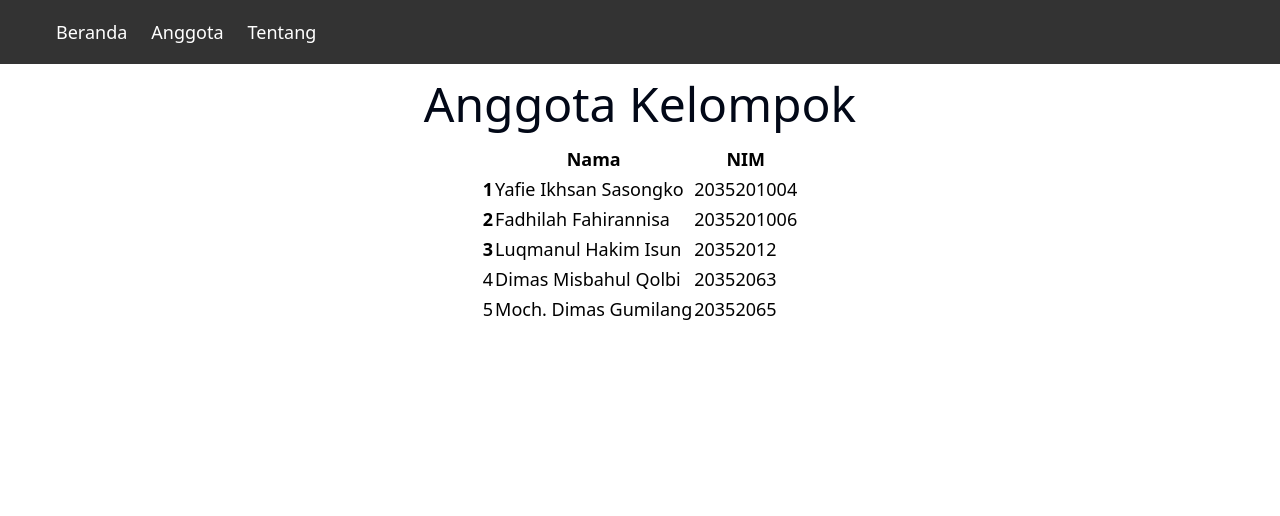
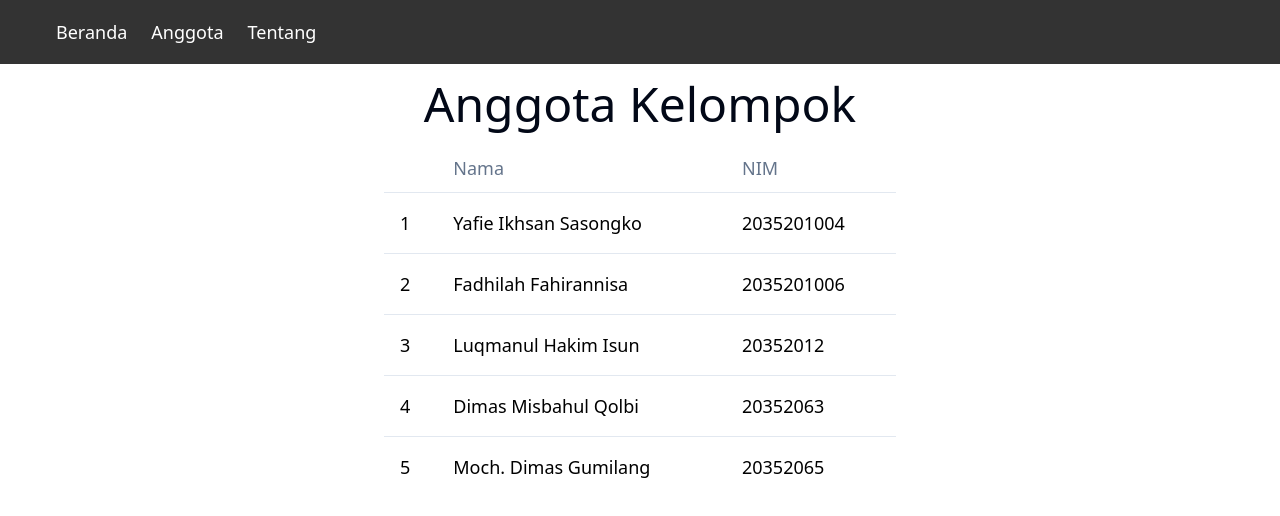
Before and after one commit to lanss-id/geo-next, a Next.js app: page /anggota in a window 1280 px wide. Shown: the top 516 px of the page. Built offline with nearby package versions, Linux system fonts and the light colour scheme.

Commit message:
style fix anggota table

```diff
--- a/app/anggota/page.tsx
+++ b/app/anggota/page.tsx
@@ -1,48 +1,49 @@
 import React from 'react'
 import Nav from '@/components/Nav'
+import { Table, TableHeader, TableBody, TableRow, TableHead, TableCell } from '@/components/ui/table'
 
 const page = () => {
   return (
       <>
         <Nav />
         <h1 className="text-5xl text-center">Anggota Kelompok</h1>
-        <div className="overflow-x-auto flex justify-center mt-4">
-        <table className="table-lg text-[#000] text-lg">
-            <thead>
-                <tr>
-                    <th></th>
-                    <th>Nama</th>
-                    <th>NIM</th>
-                </tr>
-                </thead>
-                <tbody>
-                <tr>
-                    <th>1</th>
-                    <td>Yafie Ikhsan Sasongko</td>
-                    <td>2035201004</td>
-                </tr>
-                <tr>
-                    <th>2</th>
-                    <td>Fadhilah Fahirannisa</td>
-                    <td>2035201006</td>
-                </tr>
-                <tr>
-                    <th>3</th>
-                    <td>Luqmanul Hakim Isun</td>
-                    <td>20352012</td>
-                </tr>
-                <tr>
-                    <td>4</td>
-                    <td>Dimas Misbahul Qolbi</td>
-                    <td>20352063</td>
-                </tr>
-                <tr>
-                    <td>5</td>
-                    <td>Moch. Dimas Gumilang</td>
-                    <td>20352065</td>
-                </tr>
-                </tbody>
-            </table>
+        <div className="mt-4 max-w-lg mx-auto">
+          <Table className="text-[#000] text-lg">
+            <TableHeader>
+              <TableRow>
+                <TableHead></TableHead>
+                <TableHead>Nama</TableHead>
+                <TableHead>NIM</TableHead>
+              </TableRow>
+            </TableHeader>
+            <TableBody>
+              <TableRow>
+                <TableCell>1</TableCell>
+                <TableCell>Yafie Ikhsan Sasongko</TableCell>
+                <TableCell>2035201004</TableCell>
+              </TableRow>
+              <TableRow>
+                <TableCell>2</TableCell>
+                <TableCell>Fadhilah Fahirannisa</TableCell>
+                <TableCell>2035201006</TableCell>
+              </TableRow>
+              <TableRow>
+                <TableCell>3</TableCell>
+                <TableCell>Luqmanul Hakim Isun</TableCell>
+                <TableCell>20352012</TableCell>
+              </TableRow>
+              <TableRow>
+                <TableCell>4</TableCell>
+                <TableCell>Dimas Misbahul Qolbi</TableCell>
+                <TableCell>20352063</TableCell>
+              </TableRow>
+              <TableRow>
+                <TableCell>5</TableCell>
+                <TableCell>Moch. Dimas Gumilang</TableCell>
+                <TableCell>20352065</TableCell>
+              </TableRow>
+            </TableBody>
+          </Table>
         </div>
       </>
   )
```
